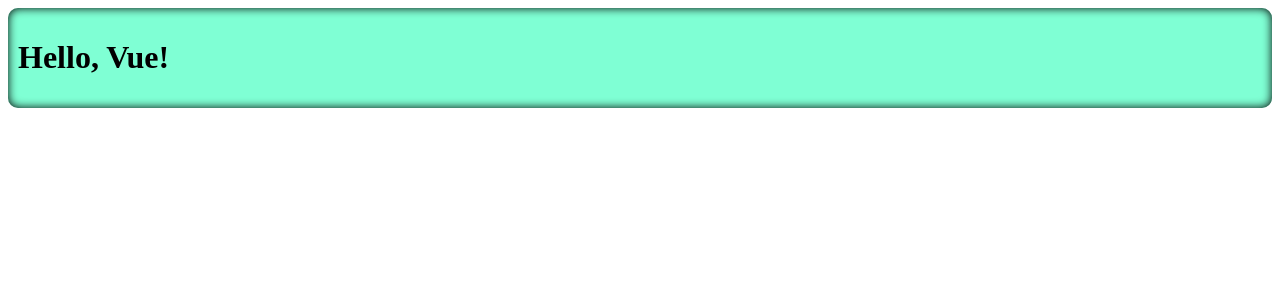
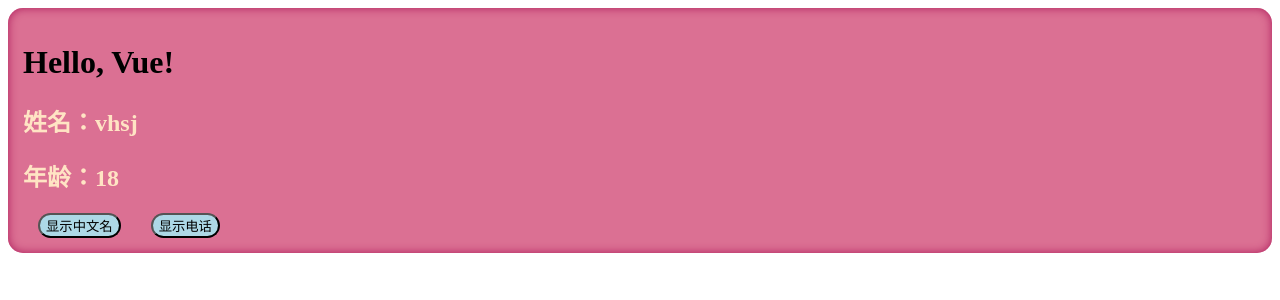
Before and after one commit to PaleVerge/PV-M3DEBlog, a Vue app: page / in a window 1280 px wide. Shown: the top 300 px of the page. Built offline with nearby package versions, Linux system fonts and the light colour scheme.

Commit message:
简单效果

```diff
--- a/src/App.vue
+++ b/src/App.vue
@@ -1,20 +1,25 @@
 <template>
-  <div class="app">
-    <h1 style="color: black;">Hello, Vue!</h1>
-  </div>
+	<div class="app">
+		<h1 style="color: black;">Hello, Vue!</h1>
+		<Person></Person>
+	</div>
 </template>
 
-<script>
+<script lang="ts">
+import Person from './components/Person.vue'
+
 export default {
-  name: "App"
+	name: "App",
+	components: { Person }
 }
 </script>
 
 <style>
 .app {
-  box-shadow: inset 0 0 10px #000;
-  background-color: aquamarine;
-  padding: 10px;
-  border-radius: 10px;
+	box-shadow: inset 0 0 10px #ae1d5c;
+	background-color: palevioletred;
+	padding: 15px;
+	color: bisque;
+	border-radius: 15px;
 }
 </style>
--- /dev/null
+++ b/src/components/Person.vue
@@ -0,0 +1,37 @@
+<template>
+    <div class="person">
+        <h2>姓名：{{ name }}</h2>
+        <h2>年龄：{{ age }}</h2>
+        <button @click="changename">显示中文名</button>
+        <button @click="showtel">显示电话</button>
+    </div>
+</template>
+
+<script>
+export default {
+    name: "Person",
+    data() {
+        return {
+            name: 'vhsj',
+            age: '18',
+            tel: '188999999999'
+        }
+    },
+    methods: {
+        showtel() {
+            alert(this.tel);
+        },
+        changename() {
+            this.name = '张三';
+        }
+    }
+}
+</script>
+
+<style>
+button {
+    margin: 0 15px;
+    border-radius: 15px;
+    background-color: lightblue;
+}
+</style>
```
